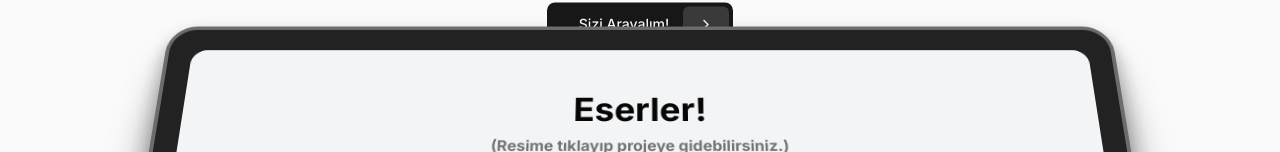
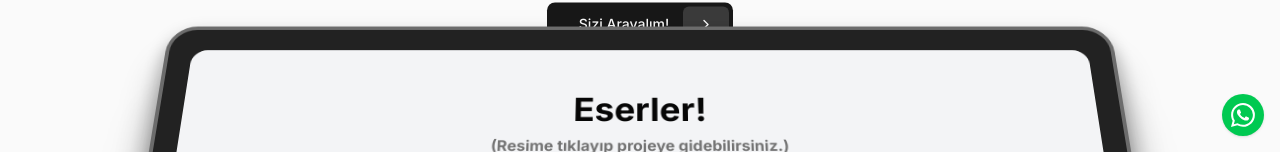
Before and after one commit to enesarihan/comply-software, a Next.js app: page / in a window 1280 px wide. Shown: the part 648-800 px from the top of the page. Built offline with nearby package versions, Linux system fonts and the light colour scheme; no server answers; a web font is replaced by a local one.

Commit message:
feat: add WhatsApp link component and integrate it into HomePageClient; update LinkedIn URL in ContactSection

```diff
--- a/app/layout.tsx
+++ b/app/layout.tsx
@@ -116,7 +116,7 @@ export default function RootLayout({
     sameAs: [
       // Sosyal medya linkleriniz varsa buraya ekleyin.
       "https://twitter.com/ComplySoftware", // Örnek Twitter linki
-      "https://linkedin.com/company/ComplySoftware", // Örnek LinkedIn linki
+      "https://www.linkedin.com/company/comply-software", // Örnek LinkedIn linki
       // "https://facebook.com/ComplySoftware",
       // "https://instagram.com/ComplySoftware",
     ],
--- /dev/null
+++ b/components/blocks/whatsapp.tsx
@@ -0,0 +1,50 @@
+// components/WhatsAppLink.tsx
+import React from "react";
+import { motion } from "framer-motion";
+import { BsWhatsapp } from "react-icons/bs";
+
+interface WhatsAppLinkProps {
+  phoneNumber: string;
+  message?: string;
+  children?: React.ReactNode;
+  className?: string;
+}
+
+const WhatsAppLink: React.FC<WhatsAppLinkProps> = ({
+  phoneNumber,
+  message = "",
+  children,
+  className,
+}) => {
+  const whatsappUrl = `https://wa.me/${phoneNumber}?text=${encodeURIComponent(
+    message
+  )}`;
+
+  return (
+    <motion.a
+      href={whatsappUrl}
+      target="_blank"
+      rel="noopener noreferrer"
+      className={`inline-flex items-center justify-center px-2 py-2 border border-transparent text-base font-medium rounded-full shadow-sm text-white bg-green-500 hover:bg-green-600 focus:outline-none focus:ring-2 focus:ring-offset-2 focus:ring-green-500 transition-colors duration-200 ease-in-out
+                 sm:px-2 sm:text-lg
+                 md:px-2 md:py-2 md:text-xl
+                 lg:px-2 lg:py-2 lg:text-2xl
+                 ${className || ""}`}
+      initial={{ opacity: 0, y: 50, scale: 0.8 }}
+      animate={{ opacity: 1, y: 0, scale: 1 }}
+      transition={{ duration: 0.5, delay: 0.2 }}
+      whileHover={{ scale: 1.05, boxShadow: "0px 0px 8px rgba(0,0,0,0.3)" }}
+      whileTap={{ scale: 0.95 }}
+    >
+      {children ? (
+        children
+      ) : (
+        <>
+          <BsWhatsapp />
+        </>
+      )}
+    </motion.a>
+  );
+};
+
+export default WhatsAppLink;
--- a/components/screens/Contact.tsx
+++ b/components/screens/Contact.tsx
@@ -18,6 +18,8 @@ import { useLanguage } from "@/contexts/language-context";
 import Link from "next/link";
 import { useState } from "react";
 import { toast } from "sonner";
+import { BsLinkedin } from "react-icons/bs";
+import { IconSocial } from "@tabler/icons-react";
 
 const fadeInUp = {
   initial: { opacity: 0, y: 60 },
@@ -158,6 +160,16 @@ export default function ContactSection() {
                     </p>
                   </div>
                 </div>
+                <div className="flex items-center gap-4">
+                  <IconSocial className="h-6 w-6 text-gray-700 dark:text-gray-300" />
+                  <div>
+                    <Link
+                      href={"https://www.linkedin.com/company/comply-software"}
+                    >
+                      <BsLinkedin className="h-8 w-8 text-gray-700 dark:text-gray-300" />
+                    </Link>
+                  </div>
+                </div>
               </div>
             </div>
           </motion.div>
--- a/components/screens/HomePageClient.tsx
+++ b/components/screens/HomePageClient.tsx
@@ -8,6 +8,7 @@ import HeroSection from "@/components/screens/Hero";
 import Navbar from "@/components/screens/Navbar";
 import PricingSection from "@/components/screens/Pricing-Section";
 import TechnologiesSection from "@/components/screens/Technologies";
+import WhatsAppLink from "../blocks/whatsapp";
 
 export default function HomePageClient() {
   return (
@@ -20,6 +21,9 @@ export default function HomePageClient() {
       <ContactSection />
       <Faq />
       <Footer />
+      <div className="fixed bottom-4 right-4 z-50">
+        <WhatsAppLink phoneNumber="905525845941" />
+      </div>
     </div>
   );
 }
```
